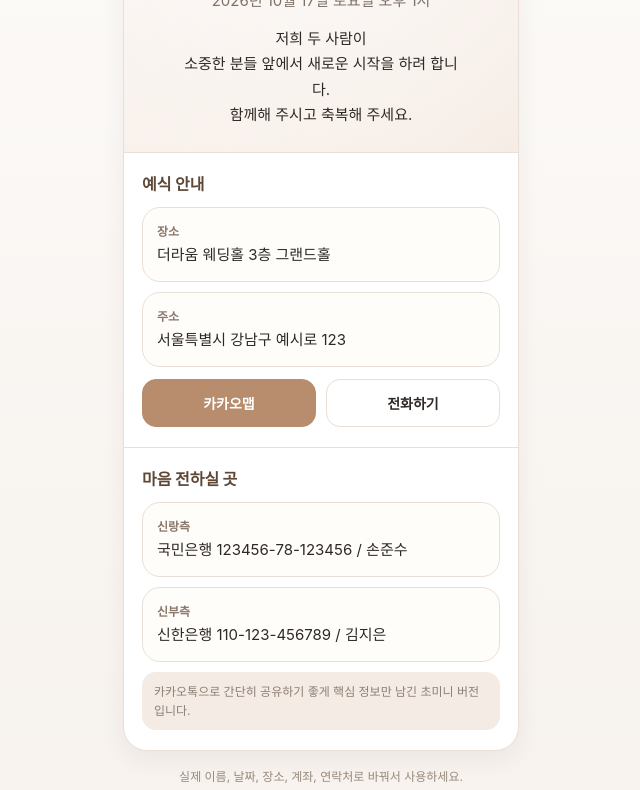
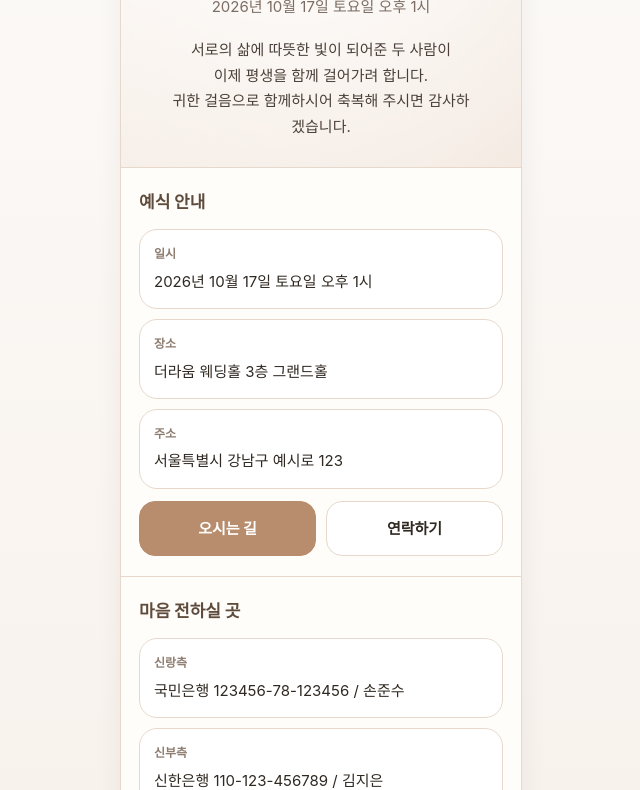
Before and after one commit to JSIncognito/JSIncognito.github.io, a website: page index.html in a window 1280 px wide. Shown: the part 139-929 px from the top of the page, without its empty margins (319-959 px from the left). Drawn offline with Linux system fonts and the light colour scheme.

Commit message:
good3
Updated wedding invitation details and improved meta tags.

```diff
--- a/index.html
+++ b/index.html
@@ -2,97 +2,105 @@
 <html lang="ko">
 <head>
   <meta charset="UTF-8" />
-  <meta name="viewport" content="width=device-width, initial-scale=1.0, maximum-scale=1.0" />
-  <title>WEDDING INVITATION 준수 ♥ 지은♥ 더라움 웨딩홀 3층 그랜드홀 | 2026년 10월 17일 토요일 오후 1시 | 저희 두 사람이 소중한 분들 앞에서 새로운 시작을 하려 합니다. 함께해 주시고 축복해 주세요.</title>
+  <meta name="viewport" content="width=device-width, initial-scale=1.0" />
+  <title> WEDDING INVITATION | 준수 ♥ 지은 결혼합니다 | 2026년 10월 17일 토요일 오후 1시 </title>
+  <meta name="description" content="2026년 10월 17일 토요일 오후 1시 · 더라움 웨딩홀 3층 그랜드홀" />
+
+  <meta property="og:type" content="website" />
+  <meta property="og:title" content="준수 ♥ 지은 결혼합니다" />
+  <meta property="og:description" content="2026년 10월 17일 토요일 오후 1시 · 더라움 웨딩홀 3층 그랜드홀" />
+  <meta property="og:url" content="https://jsincognito.github.io/" />
+  <meta property="og:image" content="https://jsincognito.github.io/og-wedding.png" />
+  <meta property="og:image:secure_url" content="https://jsincognito.github.io/og-wedding.png" />
+  <meta property="og:image:width" content="1200" />
+  <meta property="og:image:height" content="630" />
+  <meta property="og:image:type" content="image/png" />
+  <meta property="og:locale" content="ko_KR" />
+  <meta name="twitter:card" content="summary_large_image" />
+
   <style>
     :root{
-      --bg:#f7f2ed;
-      --card:#ffffff;
-      --text:#2f2925;
-      --sub:#7d7168;
-      --line:#eadfd7;
+      --bg:#f7f1eb;
+      --paper:#fffdfa;
+      --text:#302922;
+      --sub:#7b6d63;
+      --line:#e7d8cb;
       --accent:#b88d6d;
-      --soft:#f4ebe4;
+      --accent-soft:#f5ece5;
     }
     *{box-sizing:border-box}
     body{
       margin:0;
-      font-family:-apple-system,BlinkMacSystemFont,"Apple SD Gothic Neo","Pretendard","Noto Sans KR",sans-serif;
       background:linear-gradient(180deg,#fcfaf8 0%, var(--bg) 100%);
       color:var(--text);
+      font-family:-apple-system,BlinkMacSystemFont,"Apple SD Gothic Neo","Pretendard","Noto Sans KR",sans-serif;
+      line-height:1.7;
     }
     .wrap{
-      max-width:420px;
+      max-width:430px;
       margin:0 auto;
-      padding:14px 12px 28px;
+      padding:18px 14px 30px;
     }
     .card{
-      background:var(--card);
+      background:var(--paper);
       border:1px solid var(--line);
-      border-radius:24px;
+      border-radius:28px;
       overflow:hidden;
-      box-shadow:0 8px 24px rgba(56,34,18,.06);
+      box-shadow:0 10px 28px rgba(55,34,20,.06);
     }
     .hero{
-      padding:28px 20px 24px;
+      padding:34px 22px 28px;
       text-align:center;
       background:
-        radial-gradient(circle at top, rgba(255,255,255,.8), rgba(255,255,255,.4)),
-        linear-gradient(135deg,#f7eee8,#f3e6dd 52%,#efe0d4);
+        radial-gradient(circle at top, rgba(255,255,255,.95), rgba(255,255,255,.4)),
+        linear-gradient(135deg,#f6eee7,#f1e3d7 55%,#ecdccf);
     }
-    .badge{
-      display:inline-block;
-      padding:6px 12px;
-      border-radius:999px;
-      background:rgba(255,255,255,.85);
-      border:1px solid rgba(184,141,109,.2);
+    .eyebrow{
       font-size:12px;
+      letter-spacing:.14em;
+      color:#8f715b;
       font-weight:700;
-      color:#7a5f4b;
-      letter-spacing:.08em;
     }
     h1{
       margin:14px 0 8px;
-      font-size:28px;
-      line-height:1.2;
+      font-size:30px;
+      line-height:1.25;
     }
-    .date{
+    .sub{
+      color:var(--sub);
       font-size:15px;
-      color:var(--sub);
-      margin-bottom:16px;
     }
     .message{
-      margin:0 auto;
-      max-width:290px;
+      margin:18px auto 0;
+      max-width:300px;
       font-size:15px;
-      line-height:1.7;
+      color:#4a4039;
     }
     .section{
-      padding:18px 18px 20px;
+      padding:20px 18px;
       border-top:1px solid var(--line);
     }
     .title{
-      font-size:16px;
+      margin:0 0 12px;
+      font-size:17px;
       font-weight:800;
-      margin:0 0 12px;
-      color:#5d4838;
+      color:#5f4b3b;
     }
     .box{
+      background:#fff;
       border:1px solid var(--line);
       border-radius:18px;
       padding:14px;
-      background:#fffdfa;
       margin-bottom:10px;
     }
     .label{
       font-size:12px;
-      color:#8a7769;
+      color:#8e7d71;
       margin-bottom:4px;
       font-weight:700;
     }
     .value{
       font-size:15px;
-      line-height:1.6;
     }
     .btns{
       display:grid;
@@ -101,12 +109,15 @@
       margin-top:12px;
     }
     .btn{
-      display:block;
+      display:flex;
+      align-items:center;
+      justify-content:center;
+      min-height:52px;
+      text-decoration:none;
       text-align:center;
-      padding:13px 10px;
-      border-radius:14px;
-      text-decoration:none;
-      font-size:14px;
+      padding:14px 12px;
+      border-radius:16px;
+      font-size:15px;
       font-weight:800;
       border:1px solid var(--line);
       color:var(--text);
@@ -117,20 +128,19 @@
       color:#fff;
       border-color:var(--accent);
     }
-    .mini-note{
+    .notice{
       margin-top:10px;
-      font-size:12px;
-      color:#8d7f74;
-      line-height:1.6;
-      background:var(--soft);
+      background:var(--accent-soft);
       border-radius:14px;
       padding:10px 12px;
+      color:#7b6a5f;
+      font-size:12px;
     }
     .footer{
       text-align:center;
+      padding:16px 0 0;
+      color:#988b81;
       font-size:12px;
-      color:#97897d;
-      padding:16px 0 0;
     }
   </style>
 </head>
@@ -138,18 +148,22 @@
   <div class="wrap">
     <section class="card">
       <div class="hero">
-        <div class="badge">WEDDING INVITATION</div>
+        <div class="eyebrow">WEDDING INVITATION</div>
         <h1>준수 ♥ 지은</h1>
-        <div class="date">2026년 10월 17일 토요일 오후 1시</div>
+        <div class="sub">2026년 10월 17일 토요일 오후 1시</div>
         <p class="message">
-          저희 두 사람이<br>
-          소중한 분들 앞에서 새로운 시작을 하려 합니다.<br>
-          함께해 주시고 축복해 주세요.
+          서로의 삶에 따뜻한 빛이 되어준 두 사람이<br>
+          이제 평생을 함께 걸어가려 합니다.<br>
+          귀한 걸음으로 함께하시어 축복해 주시면 감사하겠습니다.
         </p>
       </div>
 
       <div class="section">
         <h2 class="title">예식 안내</h2>
+        <div class="box">
+          <div class="label">일시</div>
+          <div class="value">2026년 10월 17일 토요일 오후 1시</div>
+        </div>
         <div class="box">
           <div class="label">장소</div>
           <div class="value">더라움 웨딩홀 3층 그랜드홀</div>
@@ -159,8 +173,8 @@
           <div class="value">서울특별시 강남구 예시로 123</div>
         </div>
         <div class="btns">
-          <a class="btn primary" href="https://map.kakao.com/" target="_blank" rel="noopener noreferrer">카카오맵</a>
-          <a class="btn" href="tel:010-1234-5678">전화하기</a>
+          <a class="btn primary" href="https://map.kakao.com/" target="_blank" rel="noopener noreferrer">오시는 길</a>
+          <a class="btn" href="tel:010-1234-5678">연락하기</a>
         </div>
       </div>
 
@@ -170,19 +184,17 @@
           <div class="label">신랑측</div>
           <div class="value">국민은행 123456-78-123456 / 손준수</div>
         </div>
-        <div class="box" style="margin-bottom:0;">
+        <div class="box" style="margin-bottom:0">
           <div class="label">신부측</div>
           <div class="value">신한은행 110-123-456789 / 김지은</div>
         </div>
-        <div class="mini-note">
-          카카오톡으로 간단히 공유하기 좋게 핵심 정보만 남긴 초미니 버전입니다.
+        <div class="notice">
+
         </div>
       </div>
     </section>
 
-    <div class="footer">
-      실제 이름, 날짜, 장소, 계좌, 연락처로 바꿔서 사용하세요.
-    </div>
+    <div class="footer">준수 ♥ 지은 결혼합니다</div>
   </div>
 </body>
 </html>
```
